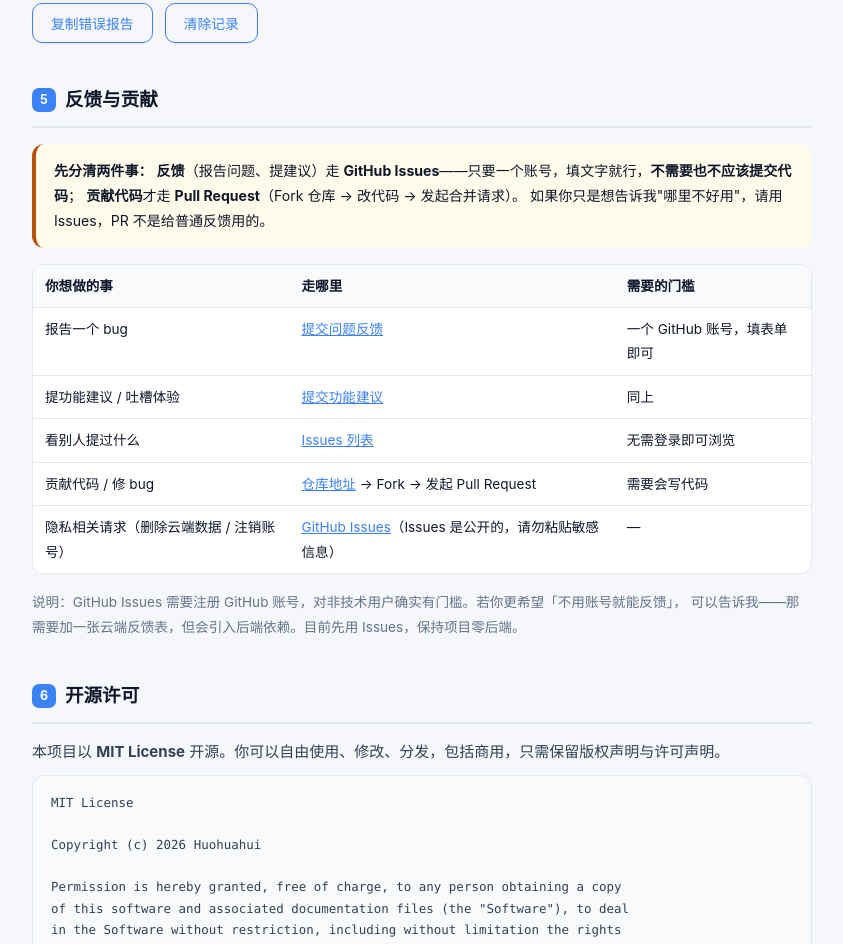
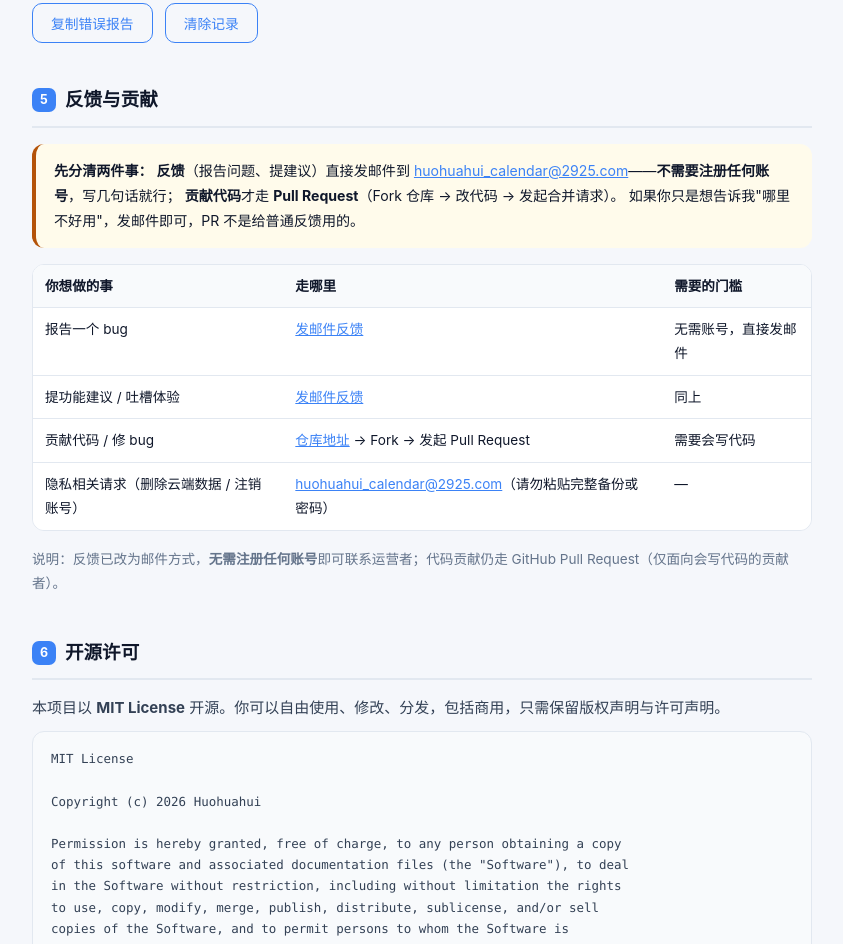
Before and after one commit to Huohuahui/CalendarSchedule, a plain HTML site: page pages/about.html in a window 1280 px wide. Shown: the part 2810-3754 px from the top of the page, without its empty margins (218-1061 px from the left). Drawn offline with Linux system fonts and the light colour scheme.

Commit message:
docs: 反馈联系方式改为邮箱 huohuahui_calendar@2925.com（不再用 GitHub Issues）

```diff
--- a/pages/about.html
+++ b/pages/about.html
@@ -137,7 +137,7 @@
     <div style="margin-top:14px">
         <button type="button" class="btn ghost" id="errorCopyBtn">复制错误报告</button>
         <button type="button" class="btn ghost" id="errorClearBtn" style="margin-left:8px">清除记录</button>
-        <div class="err-note" id="errorCopyNote">已复制到剪贴板，粘贴到 GitHub Issue 即可。</div>
+        <div class="err-note" id="errorCopyNote">已复制到剪贴板，粘贴到反馈邮件即可。</div>
         <div id="errorFallback"></div>
     </div>
 
@@ -146,9 +146,9 @@
 
     <div class="callout warn">
         <b>先分清两件事：</b>
-        <b>反馈</b>（报告问题、提建议）走 <b>GitHub Issues</b>——只要一个账号，填文字就行，<b>不需要也不应该提交代码</b>；
+        <b>反馈</b>（报告问题、提建议）直接发邮件到 <a href="mailto:huohuahui_calendar@2925.com">huohuahui_calendar@2925.com</a>——<b>不需要注册任何账号</b>，写几句话就行；
         <b>贡献代码</b>才走 <b>Pull Request</b>（Fork 仓库 → 改代码 → 发起合并请求）。
-        如果你只是想告诉我"哪里不好用"，请用 Issues，PR 不是给普通反馈用的。
+        如果你只是想告诉我"哪里不好用"，发邮件即可，PR 不是给普通反馈用的。
     </div>
 
     <div class="tbl-wrap">
@@ -157,18 +157,13 @@
             <tbody>
             <tr>
                 <td>报告一个 bug</td>
-                <td><a href="https://github.com/Huohuahui/CalendarSchedule/issues/new?template=bug_report.md" target="_blank" rel="noopener noreferrer">提交问题反馈</a></td>
-                <td>一个 GitHub 账号，填表单即可</td>
+                <td><a href="mailto:huohuahui_calendar@2925.com">发邮件反馈</a></td>
+                <td>无需账号，直接发邮件</td>
             </tr>
             <tr>
                 <td>提功能建议 / 吐槽体验</td>
-                <td><a href="https://github.com/Huohuahui/CalendarSchedule/issues/new?template=feature_request.md" target="_blank" rel="noopener noreferrer">提交功能建议</a></td>
+                <td><a href="mailto:huohuahui_calendar@2925.com">发邮件反馈</a></td>
                 <td>同上</td>
-            </tr>
-            <tr>
-                <td>看别人提过什么</td>
-                <td><a href="https://github.com/Huohuahui/CalendarSchedule/issues" target="_blank" rel="noopener noreferrer">Issues 列表</a></td>
-                <td>无需登录即可浏览</td>
             </tr>
             <tr>
                 <td>贡献代码 / 修 bug</td>
@@ -177,7 +172,7 @@
             </tr>
             <tr>
                 <td>隐私相关请求（删除云端数据 / 注销账号）</td>
-                <td><a href="https://github.com/Huohuahui/CalendarSchedule/issues" target="_blank" rel="noopener noreferrer">GitHub Issues</a>（Issues 是公开的，请勿粘贴敏感信息）</td>
+                <td><a href="mailto:huohuahui_calendar@2925.com">huohuahui_calendar@2925.com</a>（请勿粘贴完整备份或密码）</td>
                 <td>—</td>
             </tr>
             </tbody>
@@ -185,8 +180,7 @@
     </div>
 
     <p style="font-size:0.85rem;color:var(--ink3)">
-        说明：GitHub Issues 需要注册 GitHub 账号，对非技术用户确实有门槛。若你更希望「不用账号就能反馈」，
-        可以告诉我——那需要加一张云端反馈表，但会引入后端依赖。目前先用 Issues，保持项目零后端。
+        说明：反馈已改为邮件方式，<b>无需注册任何账号</b>即可联系运营者；代码贡献仍走 GitHub Pull Request（仅面向会写代码的贡献者）。
     </p>
 
     <!-- ========== 开源许可 ========== -->
```
Also changed, not shown: pages/privacy.html (+4 -4 lines), tests/smoke.js (+4 -4 lines), 2 other files.
